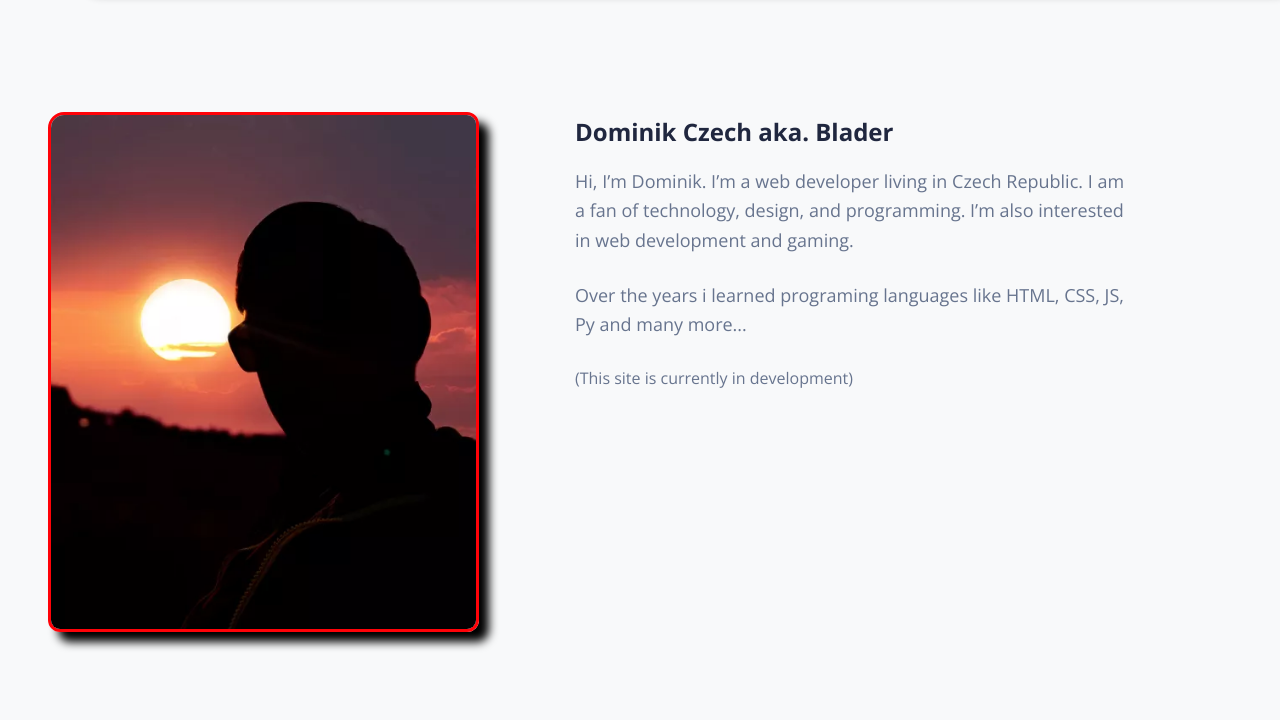
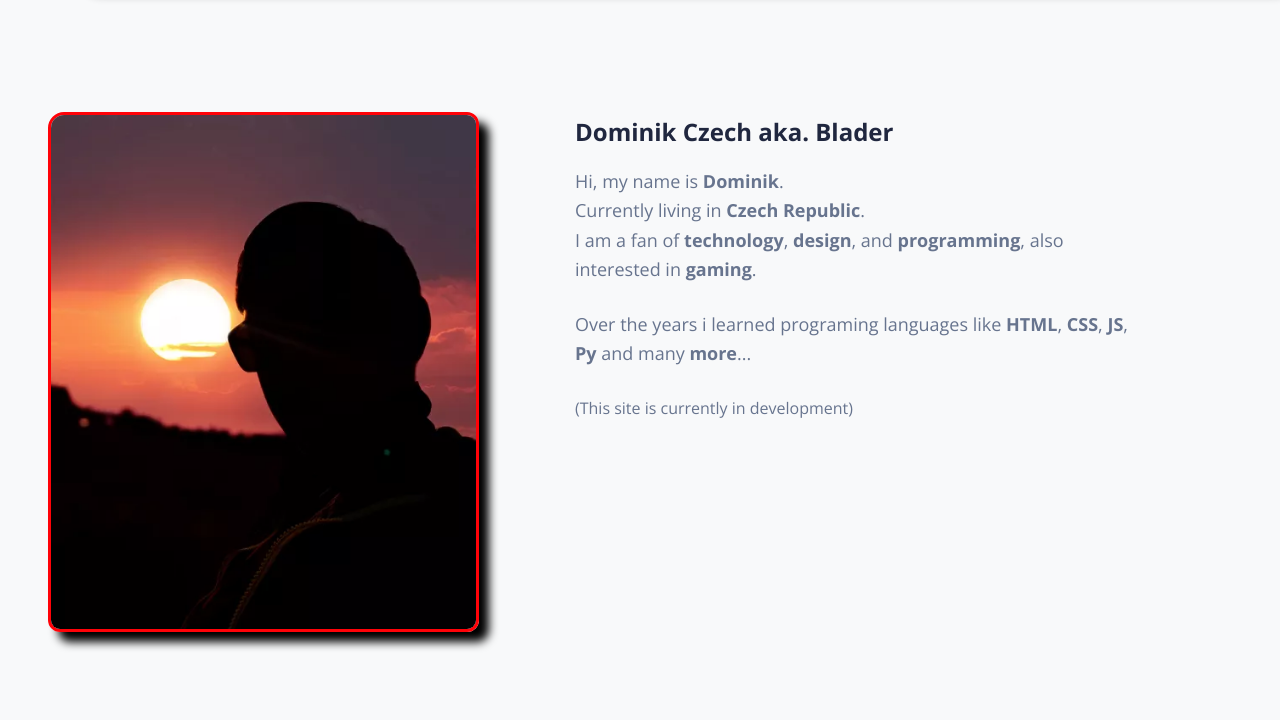
Before and after one commit to 0blader0/About-Me-Website, a React app: page /profile in a window 1280 px wide. Shown: the part 80-800 px from the top of the page. Built offline with nearby package versions, Linux system fonts and the light colour scheme.

Commit message:
1.4 Release 🥳

```diff
--- a/src/views/profile.css
+++ b/src/views/profile.css
@@ -52,6 +52,94 @@
   font-style: normal;
   margin-bottom: var(--dl-space-space-halfunit);
 }
+.profile-text03 {
+  font-size: 1.125rem;
+  font-family: Open Sans;
+  font-weight: 700;
+  line-height: 1.625;
+  text-transform: none;
+  text-decoration: none;
+}
+.profile-text07 {
+  font-size: 1.125rem;
+  font-family: Open Sans;
+  font-weight: 700;
+  line-height: 1.625;
+  text-transform: none;
+  text-decoration: none;
+}
+.profile-text11 {
+  font-size: 1.125rem;
+  font-family: Open Sans;
+  font-weight: 700;
+  line-height: 1.625;
+  text-transform: none;
+  text-decoration: none;
+}
+.profile-text13 {
+  font-size: 1.125rem;
+  font-family: Open Sans;
+  font-weight: 700;
+  line-height: 1.625;
+  text-transform: none;
+  text-decoration: none;
+}
+.profile-text15 {
+  font-size: 1.125rem;
+  font-family: Open Sans;
+  font-weight: 700;
+  line-height: 1.625;
+  text-transform: none;
+  text-decoration: none;
+}
+.profile-text17 {
+  font-size: 1.125rem;
+  font-family: Open Sans;
+  font-weight: 700;
+  line-height: 1.625;
+  text-transform: none;
+  text-decoration: none;
+}
+.profile-text22 {
+  font-size: 1.125rem;
+  font-family: Open Sans;
+  font-weight: 700;
+  line-height: 1.625;
+  text-transform: none;
+  text-decoration: none;
+}
+.profile-text24 {
+  font-size: 1.125rem;
+  font-family: Open Sans;
+  font-weight: 700;
+  line-height: 1.625;
+  text-transform: none;
+  text-decoration: none;
+}
+.profile-text26 {
+  font-size: 1.125rem;
+  font-family: Open Sans;
+  font-weight: 700;
+  line-height: 1.625;
+  text-transform: none;
+  text-decoration: none;
+}
+.profile-text28 {
+  font-size: 1.125rem;
+  font-family: Open Sans;
+  font-weight: 700;
+  line-height: 1.625;
+  text-transform: none;
+  text-decoration: none;
+}
+.profile-text30 {
+  font-size: 1.125rem;
+  font-family: Open Sans;
+  font-weight: 700;
+  line-height: 1.625;
+  text-transform: none;
+  text-decoration: none;
+}
 .profile-contact {
   width: 100%;
   max-width: 1320px;
@@ -95,7 +183,7 @@
   align-items: flex-start;
   flex-direction: column;
 }
-.profile-text14 {
+.profile-text40 {
   opacity: 0.8;
 }
 .profile-container5 {
--- a/src/views/profile.js
+++ b/src/views/profile.js
@@ -30,15 +30,127 @@ const Profile = (props) => {
           </div>
           <span>
             <span className="medium">
-              Hi, I’m Dominik. I’m a web developer living in Czech Republic. I
-              am a fan of technology, design, and programming. I’m also
-              interested in web development and gaming.
+              Hi, my name is
+              <span
+                dangerouslySetInnerHTML={{
+                  __html: ' ',
+                }}
+              />
             </span>
+            <span className="profile-text03 medium">Dominik</span>
+            <span className="medium">.</span>
+            <br className="medium"></br>
+            <span className="medium">
+              Currently living in
+              <span
+                dangerouslySetInnerHTML={{
+                  __html: ' ',
+                }}
+              />
+            </span>
+            <span className="profile-text07 medium">Czech Republic</span>
+            <span className="medium">
+              .
+              <span
+                dangerouslySetInnerHTML={{
+                  __html: ' ',
+                }}
+              />
+            </span>
+            <br className="medium"></br>
+            <span className="medium">
+              I am a fan of
+              <span
+                dangerouslySetInnerHTML={{
+                  __html: ' ',
+                }}
+              />
+            </span>
+            <span className="profile-text11 medium">technology</span>
+            <span className="medium">
+              ,
+              <span
+                dangerouslySetInnerHTML={{
+                  __html: ' ',
+                }}
+              />
+            </span>
+            <span className="profile-text13 medium">design</span>
+            <span className="medium">
+              , and
+              <span
+                dangerouslySetInnerHTML={{
+                  __html: ' ',
+                }}
+              />
+            </span>
+            <span className="profile-text15 medium">programming</span>
+            <span className="medium">
+              , also interested in
+              <span
+                dangerouslySetInnerHTML={{
+                  __html: ' ',
+                }}
+              />
+            </span>
+            <span className="profile-text17 medium">gaming</span>
+            <span className="medium">.</span>
             <br className="medium"></br>
             <br className="medium"></br>
             <span className="medium">
-              Over the years i learned programing languages like HTML, CSS, JS,
-              Py and many more...
+              Over the years i learned programing languages like
+              <span
+                dangerouslySetInnerHTML={{
+                  __html: ' ',
+                }}
+              />
+            </span>
+            <span className="profile-text22 medium">HTML</span>
+            <span className="medium">
+              ,
+              <span
+                dangerouslySetInnerHTML={{
+                  __html: ' ',
+                }}
+              />
+            </span>
+            <span className="profile-text24 medium">CSS</span>
+            <span className="medium">
+              ,
+              <span
+                dangerouslySetInnerHTML={{
+                  __html: ' ',
+                }}
+              />
+            </span>
+            <span className="profile-text26 medium">JS</span>
+            <span className="medium">
+              ,
+              <span
+                dangerouslySetInnerHTML={{
+                  __html: ' ',
+                }}
+              />
+            </span>
+            <span className="profile-text28 medium">
+              Py
+              <span
+                dangerouslySetInnerHTML={{
+                  __html: ' ',
+                }}
+              />
+            </span>
+            <span className="medium">
+              and many
+              <span
+                dangerouslySetInnerHTML={{
+                  __html: ' ',
+                }}
+              />
+            </span>
+            <span className="profile-text30 medium">more</span>
+            <span className="medium">
+              ...
               <span
                 dangerouslySetInnerHTML={{
                   __html: ' ',
@@ -75,7 +187,7 @@ const Profile = (props) => {
                 </span>
                 <span>Information</span>
               </h3>
-              <span className="profile-text14">
+              <span className="profile-text40">
                 Reach me up if you want anything
               </span>
               <div className="profile-container5">
```
